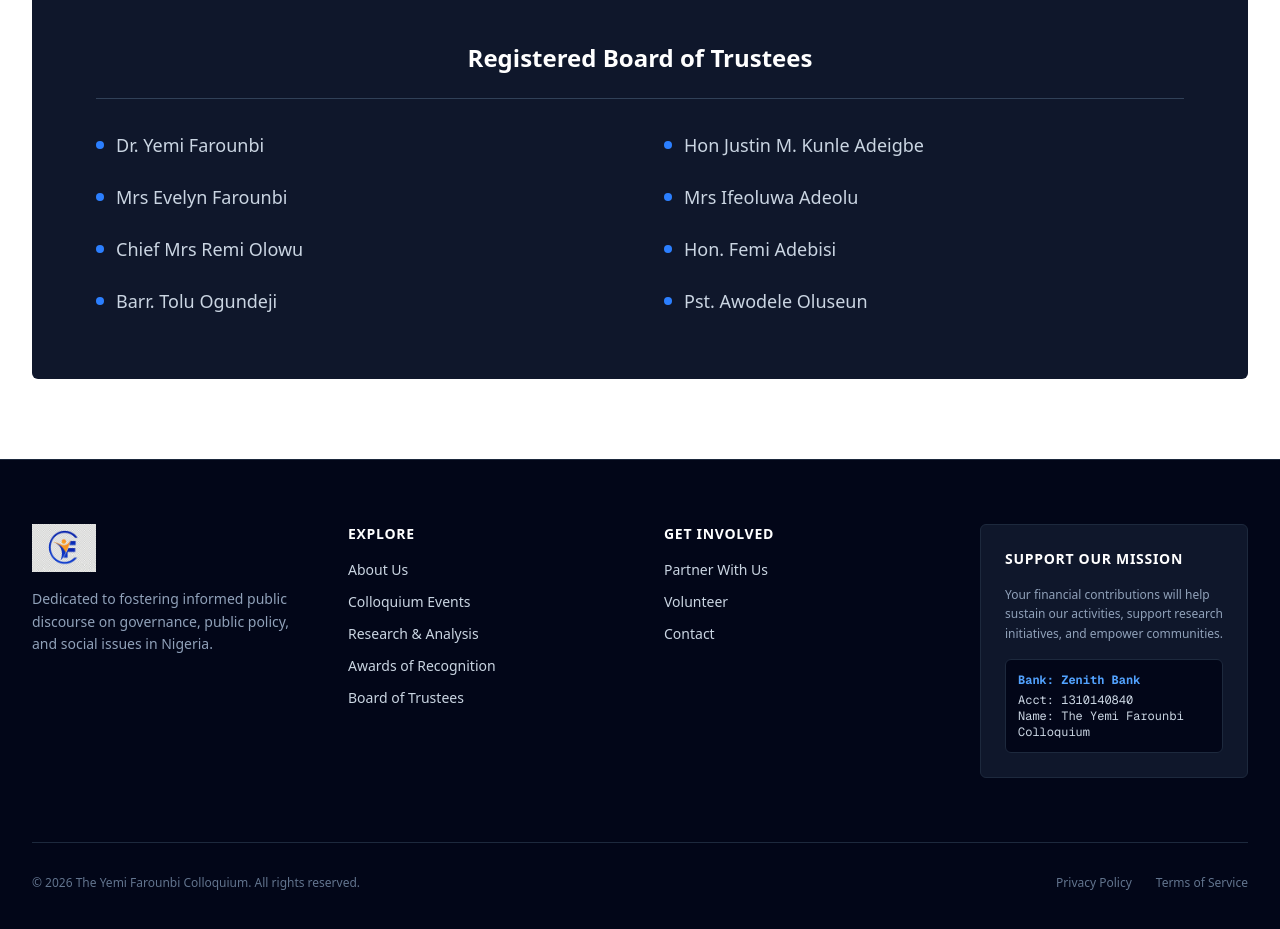
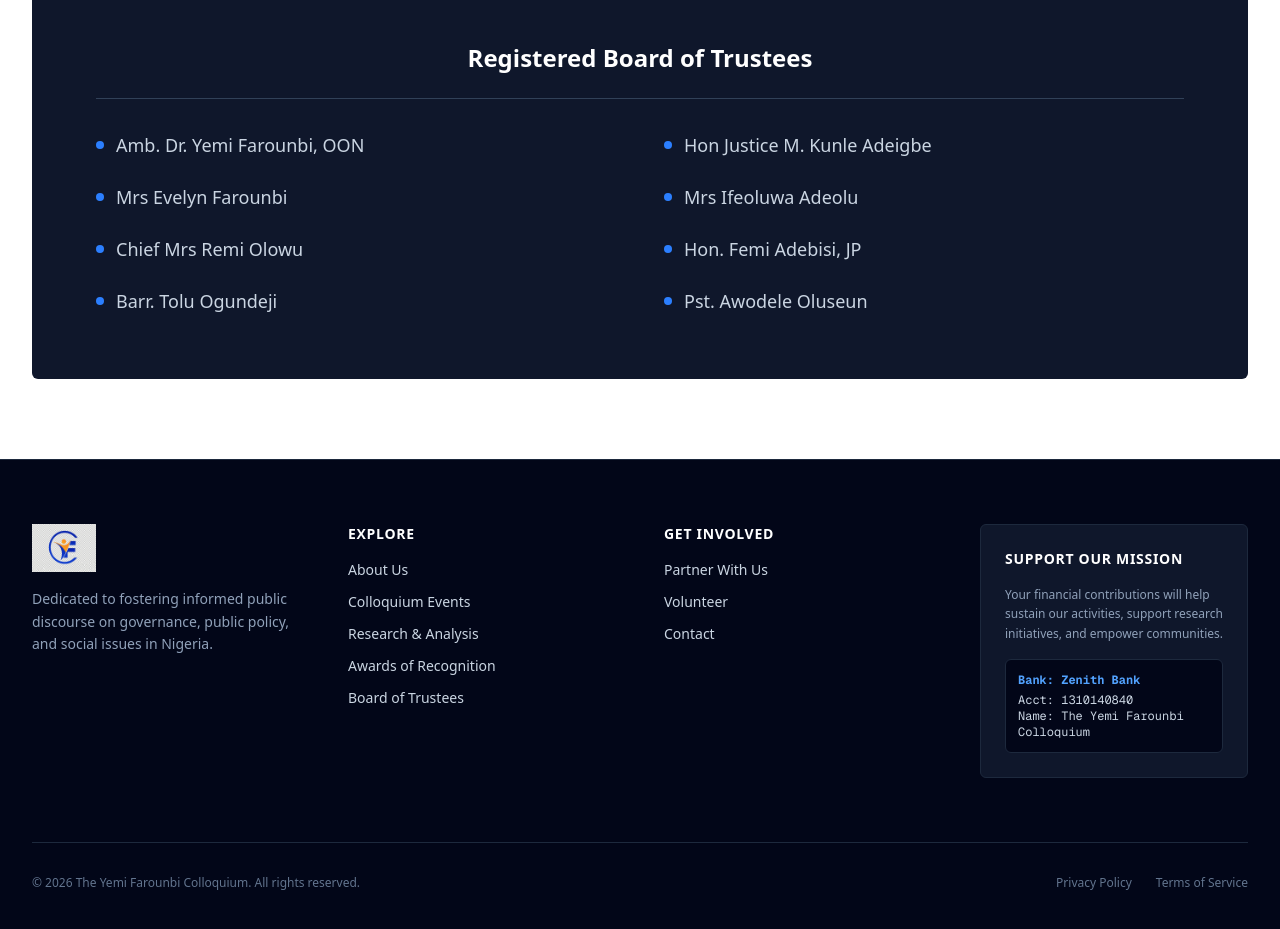
Before and after one commit to stacksineden/TYFQ-webpage, a Next.js app: page /about in a window 1280 px wide. Shown: the part 1940-2869 px from the top of the page. Built offline with nearby package versions, Linux system fonts and the light colour scheme.

Commit message:
nav update

```diff
--- a/app/about/page.tsx
+++ b/app/about/page.tsx
@@ -21,12 +21,12 @@
   ];
 
   const trustees = [
-    "Dr. Yemi Farounbi",
-    "Hon Justin M. Kunle Adeigbe",
+    "Amb. Dr. Yemi Farounbi, OON",
+    "Hon Justice M. Kunle Adeigbe",
     "Mrs Evelyn Farounbi",
     "Mrs Ifeoluwa Adeolu",
     "Chief Mrs Remi Olowu",
-    "Hon. Femi Adebisi",
+    "Hon. Femi Adebisi, JP",
     "Barr. Tolu Ogundeji",
     "Pst. Awodele Oluseun"
   ];
--- a/components/shared/Footer.tsx
+++ b/components/shared/Footer.tsx
@@ -64,7 +64,7 @@
               </li>
               <li>
                 <Link
-                  href="/governance"
+                  href="/about"
                   className="hover:text-blue-400 transition-colors"
                 >
                   Board of Trustees
@@ -81,7 +81,7 @@
             <ul className="space-y-3 text-sm">
               <li>
                 <Link
-                  href="/collaborate"
+             href="/contact"
                   className="hover:text-blue-400 transition-colors"
                 >
                   Partner With Us
@@ -89,7 +89,7 @@
               </li>
               <li>
                 <Link
-                  href="/volunteer"
+               href="/contact"
                   className="hover:text-blue-400 transition-colors"
                 >
                   Volunteer
```
